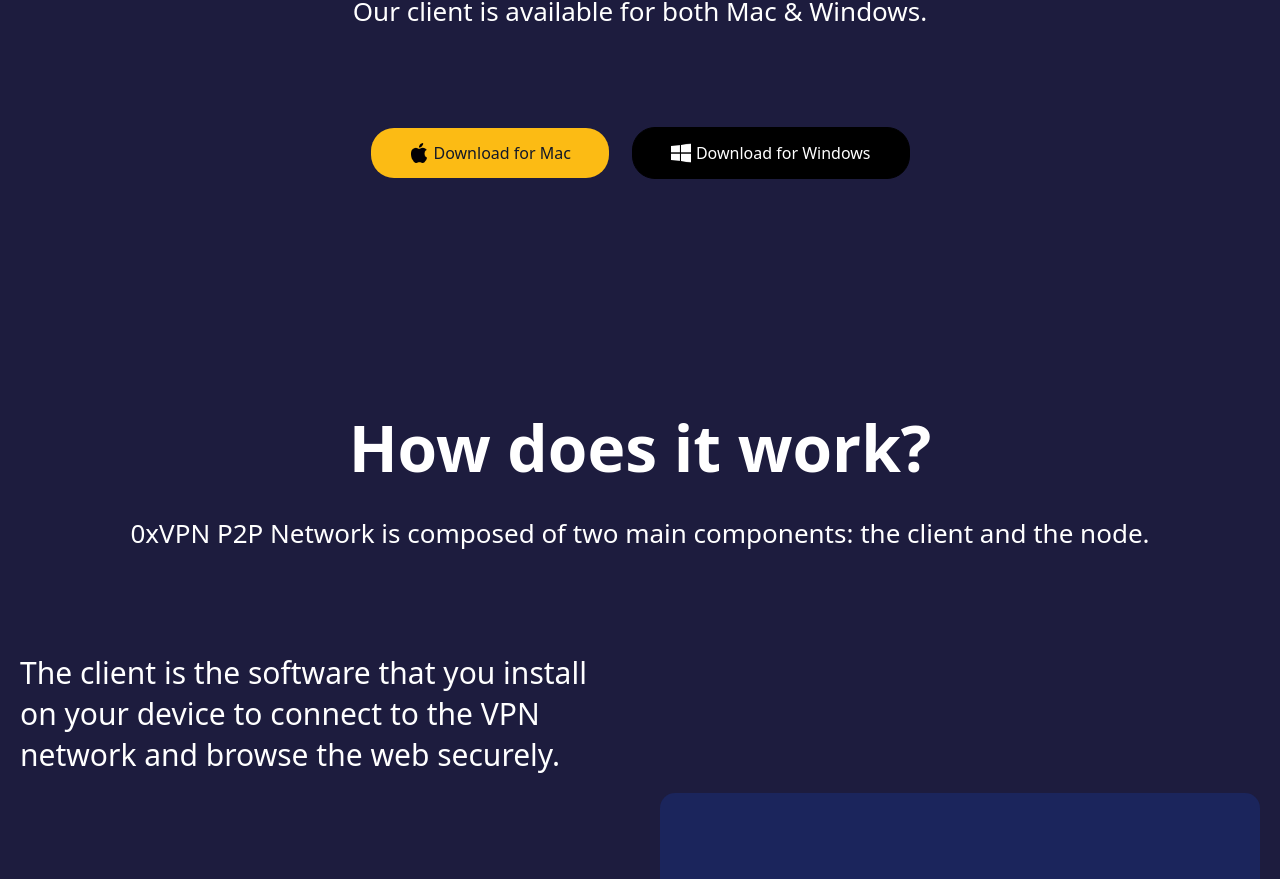
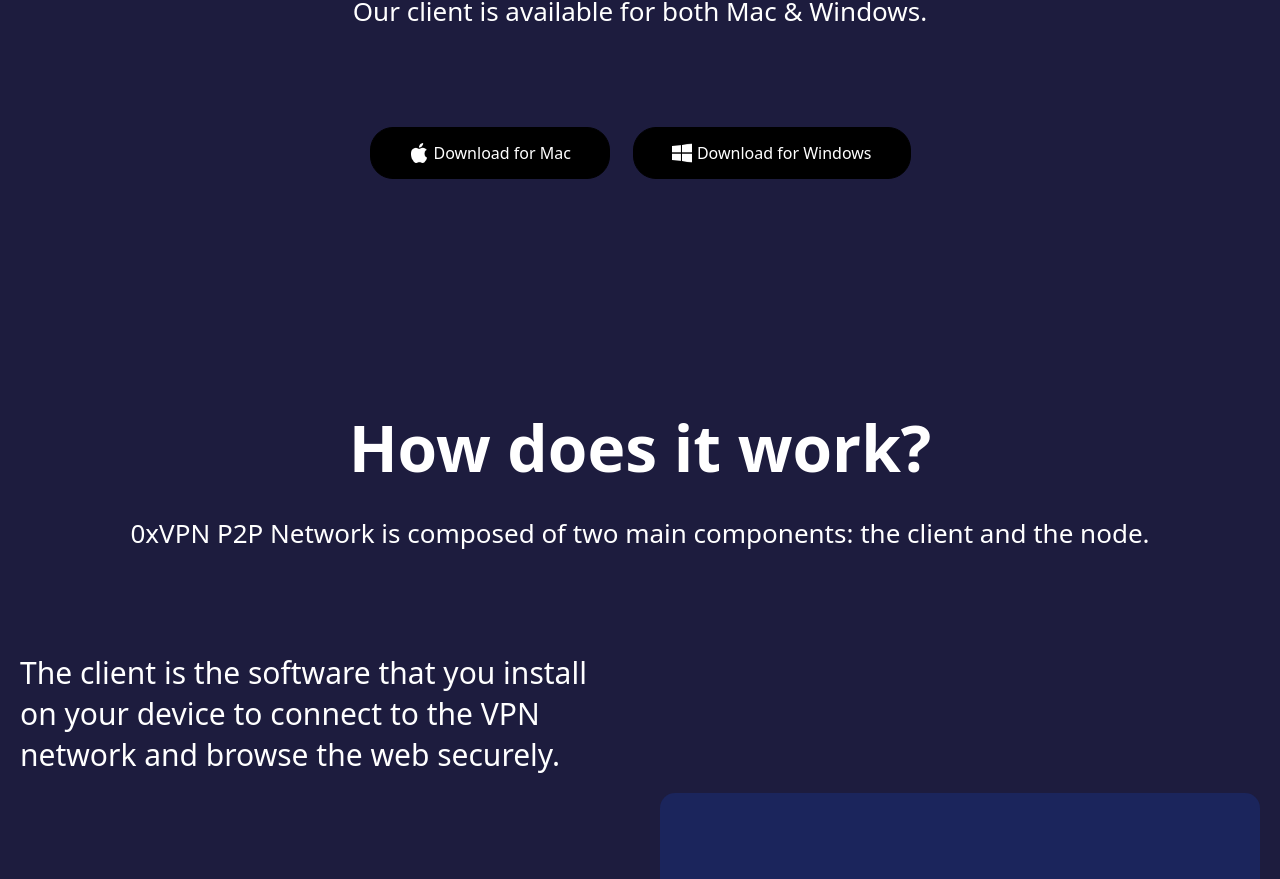
Before and after one commit to RealToma/0xVPN_Website_Vue, a Vue app: page / in a window 1280 px wide. Shown: the part 1038-1917 px from the top of the page. Built offline with nearby package versions, Linux system fonts and the light colour scheme; what vue3-marquee would draw is missing.

Commit message:
updated icons

```diff
--- a/src/components/DesktopClient.vue
+++ b/src/components/DesktopClient.vue
@@ -12,13 +12,13 @@
 
       <div data-aos="fade-up" class="w-full flex justify-center items-center gap-[23px] pt-[50px]">
         <button
-          class="flex items-center hover:cursor-pointer bg-[#FCBB14] hover:border-transparent text-[#121829] px-[38px] rounded-[23px] font-medium py-[13px] text-base hover:bg-white duration-[0.3s] transition-all">
+          class="flex items-center hover:cursor-pointer hover:bg-[#FCBB14] hover:border-transparent duration-[0.3s] px-[38px] border border-black rounded-[23px] font-medium py-[13px] bg-black text-white text-base">
           <div class="flex mr-[5px]"><img src="/mac.png" width="20px" alt="mac" /></div>
           <div class="flex">Download for Mac</div>
 
         </button>
         <button
-          class="flex items-center hover:cursor-pointer hover:bg-[#1B255C] hover:border-transparent duration-[0.3s] px-[38px] border border-black rounded-[23px] font-medium py-[13px] bg-black text-white text-base">
+          class="flex items-center hover:cursor-pointer hover:bg-[#FCBB14] hover:border-transparent duration-[0.3s] px-[38px] border border-black rounded-[23px] font-medium py-[13px] bg-black text-white text-base">
           <div class="flex mr-[5px]"><img src="/windows.png" width="20px" alt="mac" /></div>
           <div class="flex">Download for Windows</div>
 
```
Also changed, not shown: public/mac.png, src/assets/mac.png.
